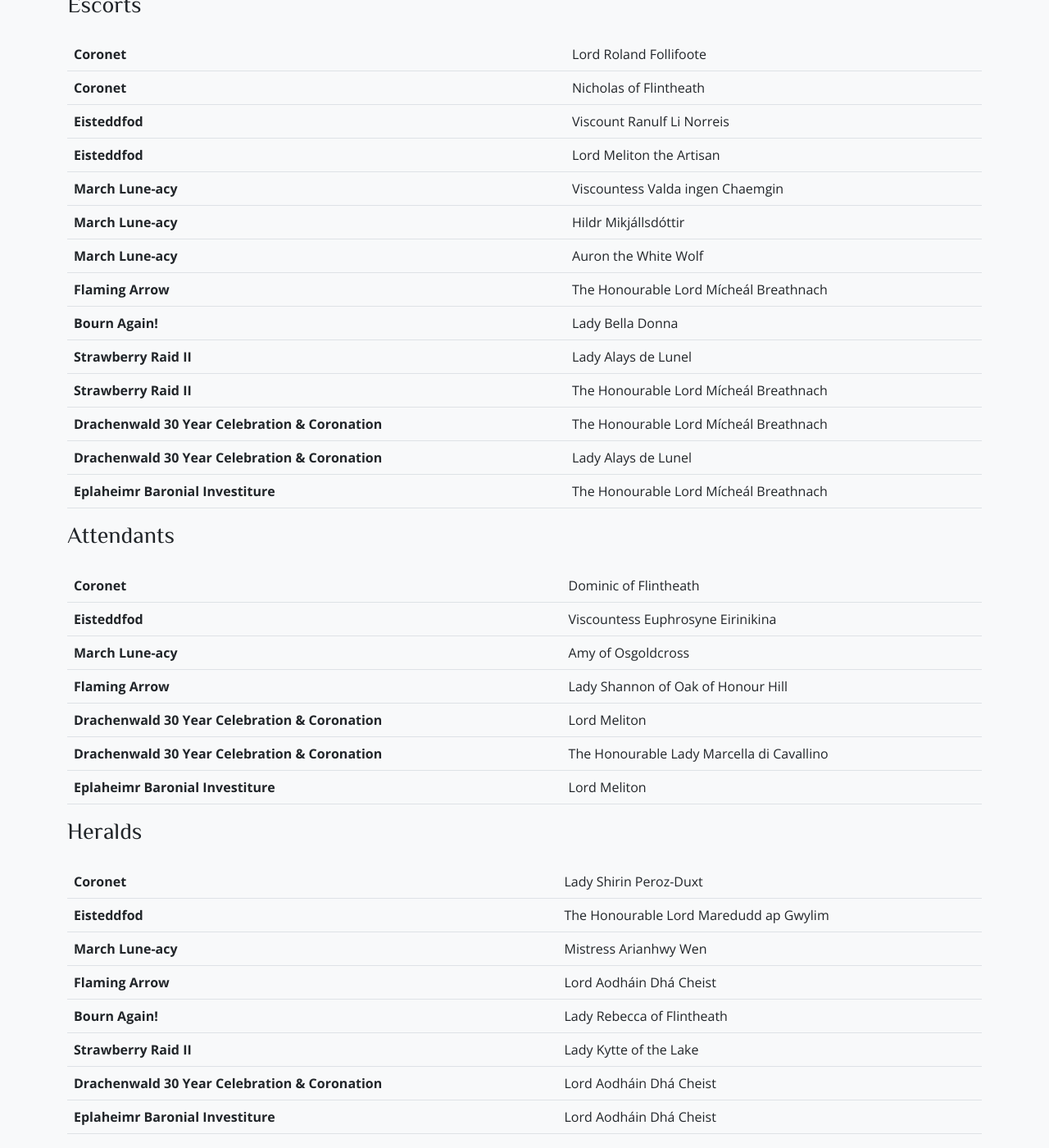
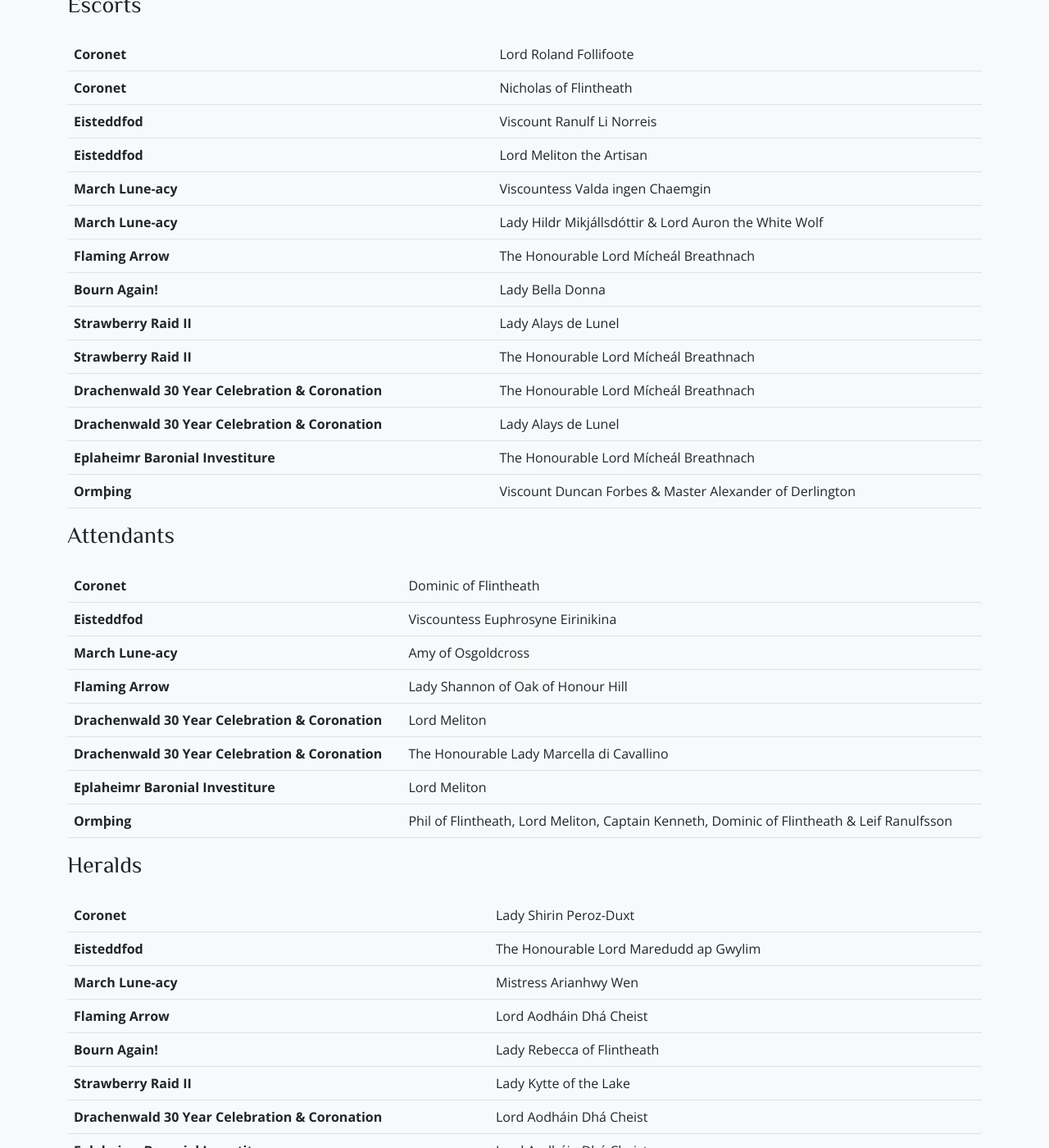
Before and after one commit to drachenwald/insulae-draconis, a Jekyll site: the page built from coronet/index.md, in a window 1280 px wide and 1400 px high, scrolled down 2351 px. Shown: the whole window at 82% size. Built offline with Jekyll 4.4.1, drawn with Linux system fonts in a browser that asks for light colours; comment, search, counter and statistics services are not loaded; some of the changed text lies outside the part shown.

Commit message:
Update index.md

```diff
--- a/coronet/index.md
+++ b/coronet/index.md
@@ -194,12 +194,9 @@ prevurl:
       </tr>
        <tr>
         <td><strong>March Lune-acy</strong></td>
-        <td>Hildr Mikjállsdóttir</td>
+        <td>Lady Hildr Mikjállsdóttir & Lord Auron the White Wolf</td>
       </tr>
        <tr>
-        <td><strong>March Lune-acy</strong></td>
-        <td>Auron the White Wolf</td>
-      </tr> <tr>
         <td><strong>Flaming Arrow</strong></td>
         <td>The Honourable Lord Mícheál Breathnach</td>
       </tr><tr>
@@ -220,6 +217,9 @@ prevurl:
       </tr><tr>
         <td><strong>Eplaheimr Baronial Investiture</strong></td>
         <td>The Honourable Lord Mícheál Breathnach</td>
+      </tr><tr>
+        <td><strong>Ormþing</strong></td>
+        <td>Viscount Duncan Forbes & Master Alexander of Derlington</td>
       </tr>
   </tbody>
 </table>
@@ -250,6 +250,9 @@ prevurl:
       </tr><tr>
         <td><strong>Eplaheimr Baronial Investiture</strong></td>
         <td>Lord Meliton</td>
+      </tr><tr>
+        <td><strong>Ormþing</strong></td>
+        <td>Phil of Flintheath, Lord Meliton, Captain Kenneth, Dominic of Flintheath & Leif Ranulfsson</td>
       </tr>
   </tbody>
 </table> <h3>Heralds</h3>
@@ -282,6 +285,9 @@ prevurl:
       </tr><tr>
         <td><strong>Eplaheimr Baronial Investiture</strong></td>
         <td>Lord Aodháin Dhá Cheist</td>
+      </tr><tr>
+        <td><strong>Ormþing</strong></td>
+        <td>Lady Shannon of Oak of Honour Hill & Count Avery Westfall</td>
       </tr>
   </tbody>
 </table>
```
